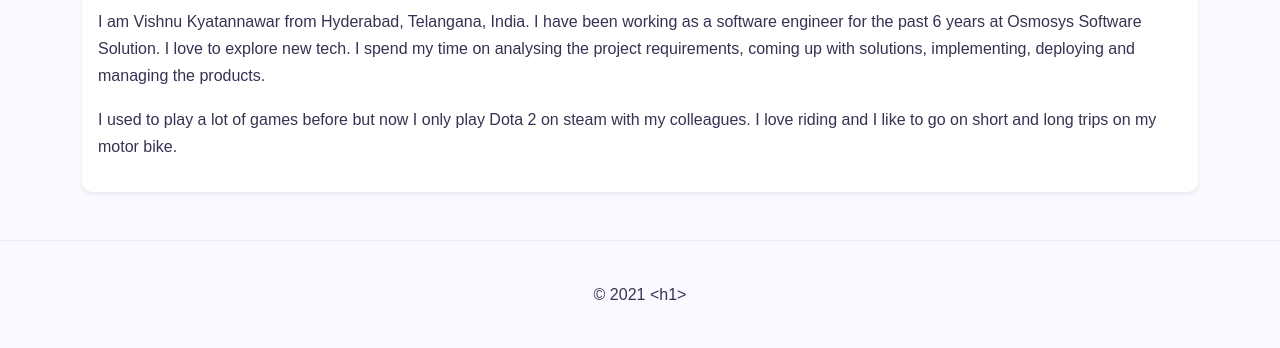
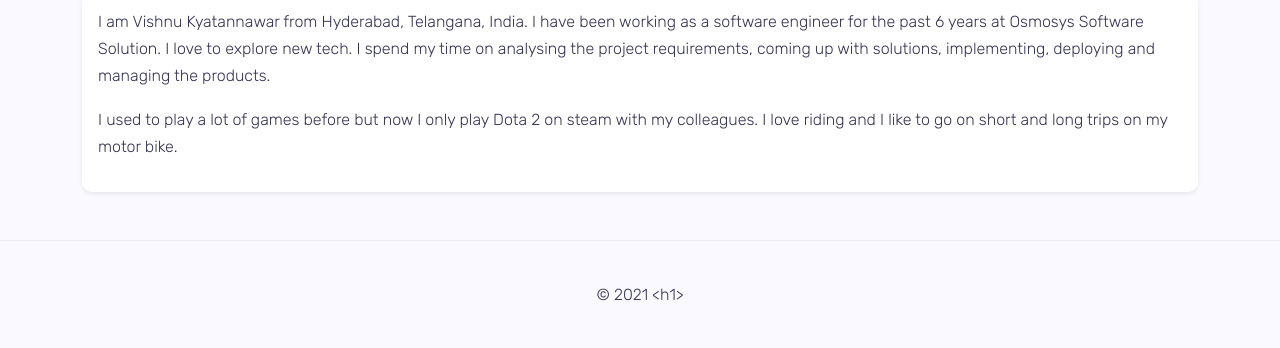
Before and after one commit to vishnu-kyatannawar/headingtag.com, a plain HTML site: page index.html in a window 1280 px wide. Shown: the part 640-988 px from the top of the page. Drawn offline with nearby package versions, Linux system fonts and the light colour scheme.

Commit message:
Fix google font link issue
Signed-off-by: Vishnu Kyatannawar <vishnukyatannawar@gmail.com>

```diff
--- a/index.html
+++ b/index.html
@@ -11,7 +11,7 @@
     <!-- CSS only -->
     <link rel="preconnect" href="https://fonts.googleapis.com">
     <link rel="preconnect" href="https://fonts.gstatic.com" crossorigin>
-    <link href="https://fonts.googleapis.com/css2?family=Rubik:wght@200&display=swap" rel="stylesheet">
+    <link href="https://fonts.googleapis.com/css2?family=Rubik:wght@300&display=swap" rel="stylesheet">
     <link href="https://cdn.jsdelivr.net/npm/bootstrap@5.1.3/dist/css/bootstrap.min.css" rel="stylesheet" integrity="sha384-1BmE4kWBq78iYhFldvKuhfTAU6auU8tT94WrHftjDbrCEXSU1oBoqyl2QvZ6jIW3" crossorigin="anonymous">
     <link rel="stylesheet" href="css/style.css">
 </head>
```
